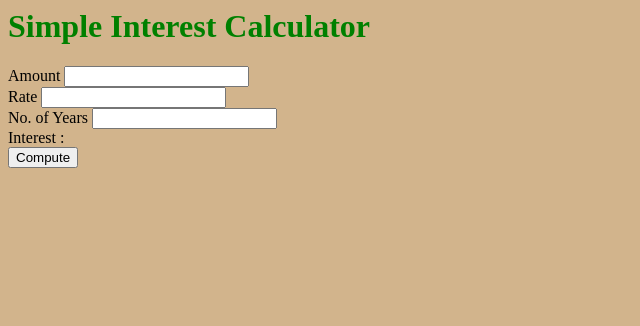
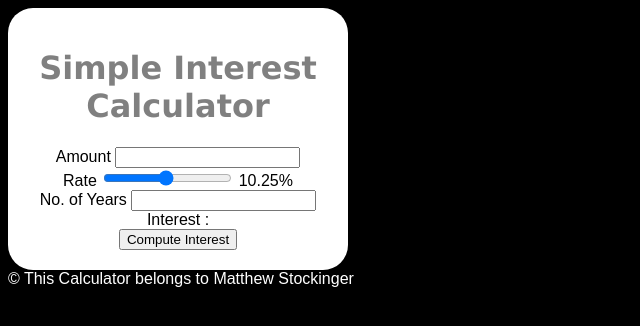
Before and after one commit to matthew-stockinger/Coursera-IBMFullStack-02-IntroToWebDevHTMLCSSJS, a website: page week 5 practice assignment/index.html in a window 1280 px wide. Shown: the whole page, without its empty margins (0-640 px from the left). Drawn offline with Linux system fonts and the light colour scheme.

Commit message:
complete project instructions

```diff
--- a/week 5 practice assignment/index.html
+++ b/week 5 practice assignment/index.html
@@ -1,16 +1,47 @@
-<html>
-    <head>
+<!DOCTYPE html>
+<html lang="en-US">
+  <head>
+    <meta charset="UTF-8" />
+    <meta http-equiv="X-UA-Compatible" content="IE=edge" />
+    <meta name="viewport" content="width=device-width, initial-scale=1.0" />
     <script src="script.js"></script>
-    <link rel="stylesheet" href="style.css">
-    </head>
-    <body>
-        <h1>Simple Interest Calculator</h1>
-
-        Amount <input type="number"  id="principal">  <br/>
-        Rate <input type="number"  id="rate">  <br/>
-        No. of Years <input type="number"  id="years">  <br/>
-        Interest : <span id="result"></span><br>
-
-        <button onclick="compute()">Compute</button>
-    </body>
+    <link rel="stylesheet" href="style.css" />
+    <title>Simple Interest Calculator</title>
+  </head>
+  <body>
+    <div class="maindiv">
+      <h1>Simple Interest Calculator</h1>
+      Amount <input type="number" id="principal" /> <br />
+      Rate
+      <input
+        type="range"
+        id="rate"
+        min="1"
+        max="20"
+        value="10.25"
+        step="0.25"
+        onchange="updateRate()"
+      />
+      <span id="rate_val">10.25</span>%
+      <br />
+      No. of Years <input type="number" id="years" list="years" />
+      <datalist id="years">
+        <option value="1">1</option>
+        <option value="2">2</option>
+        <option value="3">3</option>
+        <option value="4">4</option>
+        <option value="5">5</option>
+        <option value="6">6</option>
+        <option value="7">7</option>
+        <option value="8">8</option>
+        <option value="9">9</option>
+        <option value="10">10</option>
+      </datalist>
+      <br />
+      Interest : <span id="result"></span><br />
+      <button onclick="compute()">Compute Interest</button>
+      <span id="result"></span>
+    </div>
+    <footer>&#169; This Calculator belongs to Matthew Stockinger</footer>
+  </body>
 </html>
--- a/week 5 practice assignment/script.js
+++ b/week 5 practice assignment/script.js
@@ -1,5 +1,34 @@
-function compute()
-{
-    p = document.getElementById("principal").value;
+function updateRate() {
+  const rateval = document.getElementById("rate").value;
+  document.getElementById("rate_val").innerText = rateval;
+}
 
+function compute() {
+  const principal = parseFloat(document.getElementById("principal").value);
+  const rate = parseFloat(document.getElementById("rate").value);
+  const years = parseInt(document.getElementById("years").value);
+  const interest = (principal * years * rate) / 100;
+  const amount = principal + interest;
+  const result = document.getElementById("result");
+
+  const futureYear = years + new Date().getFullYear();
+
+  if (validatePrincipalInput(principal)) {
+    result.innerHTML = `If you deposit <mark>$${principal}</mark>,<br>
+    at an interest rate of <mark>${rate}%</mark>,<br>
+    you will receive an amount of <mark>$${amount}</mark>,<br>
+    in the year <mark>${futureYear}</mark>.<br>`;
+  }
 }
+
+function validatePrincipalInput(principalInputValue) {
+  const principalInput = document.getElementById("principal");
+
+  if (principalInputValue <= 0) {
+    alert("Please enter a positive number");
+    principalInput.focus();
+    return false;
+  } else {
+    return true;
+  }
+}
--- a/week 5 practice assignment/style.css
+++ b/week 5 practice assignment/style.css
@@ -1,2 +1,19 @@
-body {background-color:tan;}
-h1{color:green;}
+body {
+  background-color: black;
+  color: white;
+  font-family: Arial, sans-serif;
+}
+
+h1 {
+  color: grey;
+  font-family: Verdana, sans-serif;
+}
+
+.maindiv {
+  background-color: white;
+  border-radius: 25px;
+  color: black;
+  padding: 20px;
+  text-align: center;
+  width: 300px;
+}
```
